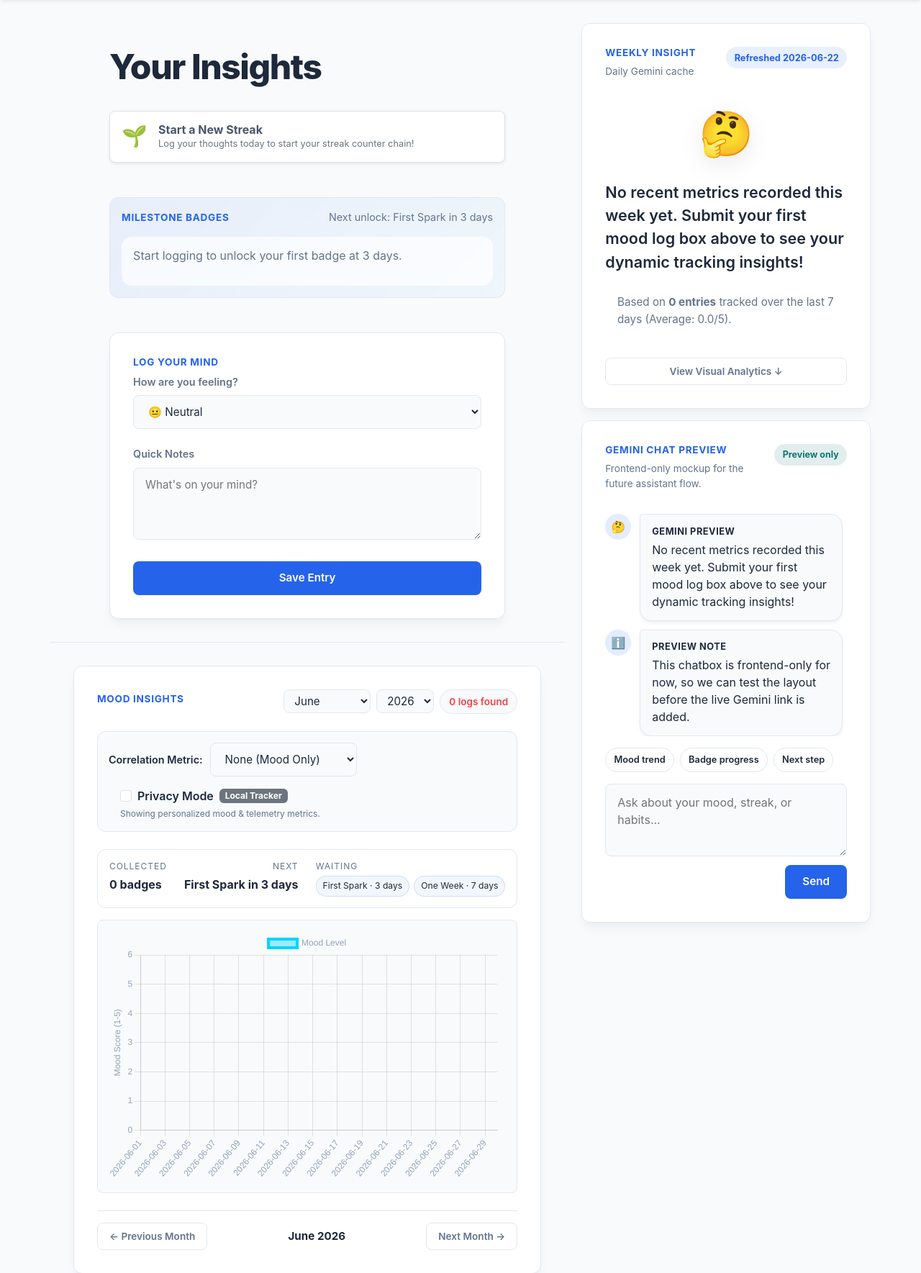
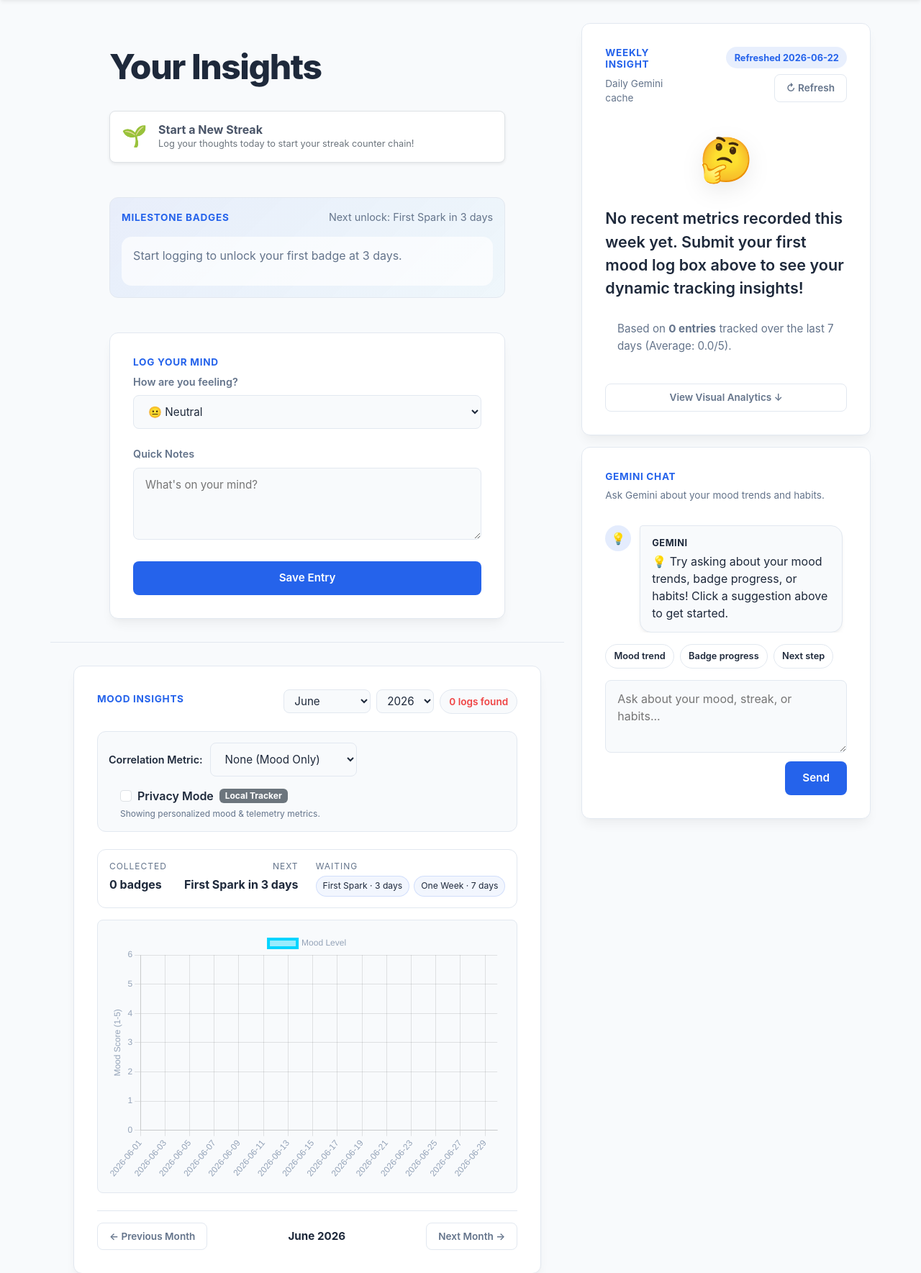
Before and after one commit to Je4emiah/2610-CSP1123-G18, a Flask app: page /dashboard in a window 1280 px wide. Shown: the part 71-1840 px from the top of the page at 72% size. Run offline with Flask 3, Linux system fonts and the light colour scheme; the visitor is signed in with stand-in values (Sample User, id 1); data comes from the database, SQL or seed files in the repository; data that the repository does not hold is empty; some libraries are stand-ins or nearby versions.

Commit message:
Implement real Gemini chat, insight refresh, cooldowns, and auth polish

```diff
--- a/app.py
+++ b/app.py
@@ -198,36 +198,48 @@ def get_daily_weekly_insight(username, recent_logs, entry_count):
     }
 
     if entry_count > 0:
-        try:
-            client = Client()
-            ai_prompt = build_weekly_insight_prompt(recent_logs)
-            response = client.models.generate_content(
-                model='gemini-2.5-flash',
-                contents=ai_prompt
-            )
+        api_key = os.environ.get('GOOGLE_API_KEY') or os.environ.get('GEMINI_API_KEY')
+        models_to_try = ['gemini-3.5-flash', 'gemini-2.5-flash', 'gemini-2.0-flash', 'gemini-pro']
+        response = None
+        last_error = None
 
-            if response.text and "|" in response.text:
-                parts = response.text.strip().split("|", 1)
-                weekly_insight = {
-                    "emoji": parts[0].strip(),
-                    "review": parts[1].strip(),
-                    "cached_date": current_date,
-                    "generated_at": datetime.datetime.now().isoformat(timespec='seconds'),
-                    "cache_status": "fresh",
-                }
-            elif response.text:
-                weekly_insight = {
-                    "emoji": "✨",
-                    "review": response.text.strip(),
-                    "cached_date": current_date,
-                    "generated_at": datetime.datetime.now().isoformat(timespec='seconds'),
-                    "cache_status": "fresh",
-                }
-        except Exception as e:
-            print(f"⚠️ Gemini API Call Failed: {e}")
+        ai_prompt = build_weekly_insight_prompt(recent_logs)
+
+        for model in models_to_try:
+            try:
+                client = Client(api_key=api_key)
+                response = client.models.generate_content(
+                    model=model,
+                    contents=ai_prompt
+                )
+                if response and response.text:
+                    break
+            except Exception as e:
+                last_error = e
+                continue
+
+        if response and response.text and "|" in response.text:
+            parts = response.text.strip().split("|", 1)
             weekly_insight = {
-                "emoji": "⚠️",
-                "review": "Unable to sync with live AI generation channels. Displaying local telemetry matrices.",
+                "emoji": parts[0].strip(),
+                "review": parts[1].strip(),
+                "cached_date": current_date,
+                "generated_at": datetime.datetime.now().isoformat(timespec='seconds'),
+                "cache_status": "fresh",
+            }
+        elif response and response.text:
+            weekly_insight = {
+                "emoji": "✨",
+                "review": response.text.strip(),
+                "cached_date": current_date,
+                "generated_at": datetime.datetime.now().isoformat(timespec='seconds'),
+                "cache_status": "fresh",
+            }
+        else:
+            print(f"⚠️ Gemini API Call Failed: {last_error}")
+            weekly_insight = {
+                "emoji": "💡",
+                "review": "Log your moods daily to unlock personalized AI insights. Every entry helps refine your emotional pattern analysis!",
                 "cached_date": current_date,
                 "generated_at": datetime.datetime.now().isoformat(timespec='seconds'),
                 "cache_status": "fallback",
@@ -286,6 +298,8 @@ def login():
             flash("Invalid username or password.", "danger")
             return redirect(url_for('login'))
 
+    if 'user_id' in session:
+        return redirect(url_for('dashboard'))
     return render_template('login.html')
 
 @app.route('/forgot_password', methods=['GET', 'POST'])
@@ -481,6 +495,21 @@ def api_daily_insight():
         return jsonify({"error": "Unauthorized"}), 401
 
     username = session['user_id']
+    force = request.args.get('force', '').lower() == 'true'
+
+    if force:
+        last_refresh = session.get('last_insight_refresh')
+        if last_refresh:
+            elapsed = (datetime.datetime.now() - datetime.datetime.fromisoformat(last_refresh)).total_seconds()
+            if elapsed < 300:
+                remaining = int(300 - elapsed)
+                return jsonify({"error": f"Please wait {remaining} seconds before refreshing.", "cooldown_remaining": remaining}), 429
+        db = get_db()
+        db.execute('DELETE FROM ai_insight_cache WHERE username = ? AND cached_date = ?',
+                   (username, datetime.date.today().isoformat()))
+        db.commit()
+        session['last_insight_refresh'] = datetime.datetime.now().isoformat()
+
     db = get_db()
     row = db.execute('''
         SELECT COUNT(*) as entry_count
@@ -500,6 +529,69 @@ def api_daily_insight():
 
     insight = get_daily_weekly_insight(username, recent_logs, entry_count)
     return jsonify(insight)
+
+@app.route('/api/chat', methods=['POST'])
+def api_chat():
+    if 'user_id' not in session:
+        return jsonify({"error": "Unauthorized"}), 401
+
+    username = session['user_id']
+    data = request.get_json()
+    user_message = data.get('message', '').strip() if data else ''
+    if not user_message:
+        return jsonify({"error": "Message is required."}), 400
+
+    last_chat = session.get('last_chat_time')
+    if last_chat:
+        elapsed = (datetime.datetime.now() - datetime.datetime.fromisoformat(last_chat)).total_seconds()
+        if elapsed < 120:
+            remaining = int(120 - elapsed)
+            return jsonify({"error": f"Please wait {remaining} seconds.", "cooldown_remaining": remaining}), 429
+
+    db = get_db()
+    recent_logs = db.execute('''
+        SELECT timestamp, mood_score, thought_text
+        FROM mood_logs
+        WHERE username = ?
+        AND timestamp >= datetime('now', '-7 days', 'localtime')
+        ORDER BY timestamp DESC LIMIT 10
+    ''', (username,)).fetchall()
+
+    insight_row = db.execute('''
+        SELECT emoji, review
+        FROM ai_insight_cache
+        WHERE username = ? AND cached_date = ?
+    ''', (username, datetime.date.today().isoformat())).fetchone()
+
+    context = "You are an empathetic wellness assistant in the MindMetric mood tracker app.\n\n"
+    context += "The user's recent mood entries (last 7 days):\n"
+    for log in recent_logs:
+        context += f"- {log['timestamp']}: Mood {log['mood_score']}/5 - \"{log['thought_text'] or 'No note'}\"\n"
+    if insight_row:
+        context += f"\nToday's AI insight: {insight_row['emoji']} - {insight_row['review']}\n"
+    context += f"\nThe user asks: {user_message}\n\nRespond conversationally, warmly, and concisely (2-4 sentences). Do not use markdown."
+
+    api_key = os.environ.get('GOOGLE_API_KEY') or os.environ.get('GEMINI_API_KEY')
+    models_to_try = ['gemini-3.5-flash', 'gemini-2.5-flash', 'gemini-2.0-flash', 'gemini-pro']
+    response = None
+    last_error = None
+
+    for model in models_to_try:
+        try:
+            client = Client(api_key=api_key)
+            response = client.models.generate_content(model=model, contents=context)
+            if response and response.text:
+                break
+        except Exception as e:
+            last_error = e
+            continue
+
+    if response and response.text:
+        session['last_chat_time'] = datetime.datetime.now().isoformat()
+        return jsonify({"reply": response.text.strip(), "cooldown": 120})
+    else:
+        print(f"Chat Gemini error: {last_error}")
+        return jsonify({"error": "AI service unavailable. Please try again later."}), 503
 
 @app.route('/logout')
 def logout():
@@ -559,6 +651,8 @@ def register():
             flash("Username already exists! Please choose a different one.", "danger")
             return redirect(url_for('register'))
 
+    if 'user_id' in session:
+        return redirect(url_for('dashboard'))
     return render_template('register.html')
 
 @app.route('/dashboard', methods=['GET', 'POST'])
--- a/static/css/style.css
+++ b/static/css/style.css
@@ -304,6 +304,30 @@
     font-size: 0.8rem;
     font-weight: 700;
     white-space: nowrap;
+}
+
+.insight-sidebar-actions {
+    display: flex;
+    align-items: center;
+    gap: 0.5rem;
+    flex-wrap: wrap;
+    justify-content: flex-end;
+}
+
+.insight-cooldown {
+    font-size: 0.75rem;
+    color: var(--text-muted);
+    white-space: nowrap;
+}
+
+.chat-cooldown {
+    font-size: 0.8rem;
+    color: var(--accent);
+    font-weight: 700;
+    white-space: nowrap;
+    background: color-mix(in srgb, var(--accent) 12%, transparent);
+    padding: 0.2rem 0.6rem;
+    border-radius: 4px;
 }
 
 .ai-emoji-display {
@@ -785,6 +809,13 @@
     font-family: inherit;
 }
 
+.chat-send-row {
+    display: flex;
+    align-items: center;
+    justify-content: flex-end;
+    gap: 0.75rem;
+}
+
 .chat-send-btn {
     align-self: flex-end;
 }
@@ -822,6 +853,9 @@
         text-align: left;
     }
 
+    .chat-send-row {
+        flex-wrap: wrap;
+    }
     .chat-send-btn {
         width: 100%;
     }
--- a/static/js/dashboard.js
+++ b/static/js/dashboard.js
@@ -287,39 +287,9 @@ function seedChatPreview(insight, forceReset = false) {
 
     if (thread.dataset.initialized === 'true') return;
 
-    thread.appendChild(createChatBubble('assistant', 'Gemini Preview', insight.review || 'This preview is ready for your future Gemini connection.', insight.emoji || '🤖'));
-    thread.appendChild(createChatBubble('assistant', 'Preview Note', 'This chatbox is frontend-only for now, so we can test the layout before the live Gemini link is added.', 'ℹ️'));
+    thread.appendChild(createChatBubble('assistant', 'Gemini', '💡 Try asking about your mood trends, badge progress, or habits! Click a suggestion above to get started.', '💡'));
     thread.dataset.initialized = 'true';
     thread.scrollTop = thread.scrollHeight;
-}
-
-function generatePreviewReply(messageText, insight) {
-    const text = messageText.toLowerCase();
-    const panel = document.getElementById('chatPreviewModule');
-    const badgeCount = panel ? parseInt(panel.dataset.badgeCount || '0', 10) : 0;
-    const nextLabel = panel ? panel.dataset.nextLabel || '' : '';
-    const nextDays = panel ? panel.dataset.nextDays || '' : '';
-
-    if (text.includes('badge') || text.includes('milestone')) {
-        if (badgeCount > 0 && nextLabel) {
-            return `You have ${badgeCount} milestone badge${badgeCount === 1 ? '' : 's'} collected already. The next one waiting is ${nextLabel}${nextDays ? ` in ${nextDays} days` : ''}.`;
-        }
-        return 'Your first milestone unlocks at 3 days, so the preview can already show the achievement flow even before it is wired to Gemini.';
-    }
-
-    if (text.includes('streak')) {
-        return 'The dashboard already tracks streak momentum, and this preview is ready to answer streak questions once the live assistant is connected.';
-    }
-
-    if (text.includes('sleep') || text.includes('step') || text.includes('active')) {
-        return `The chart already supports those correlations. For now, this preview can show how Gemini's answer will feel when it is connected later.`;
-    }
-
-    if (text.includes('mood') || text.includes('feeling') || text.includes('trend')) {
-        return insight.review || 'Your current insight is ready, but the live assistant link is intentionally paused for this preview build.';
-    }
-
-    return 'This is a preview shell only, so the chat answer is local for now. The next step is wiring the same layout to Gemini.';
 }
 
 function appendPreviewMessage(role, label, messageText, emoji) {
@@ -330,13 +300,119 @@ function appendPreviewMessage(role, label, messageText, emoji) {
     thread.scrollTop = thread.scrollHeight;
 }
 
-function bindChatPreviewInteractions(insight) {
+// --- Insight Refresh with 5-min cooldown ---
+async function handleRefreshInsight() {
+    const btn = document.getElementById('refreshInsightBtn');
+    const cooldownEl = document.getElementById('insightCooldown');
+    if (!btn) return;
+
+    btn.disabled = true;
+    btn.textContent = 'Refreshing...';
+
+    try {
+        const response = await fetch('/api/daily_insight?force=true');
+        const data = await response.json();
+
+        if (response.status === 429) {
+            const remaining = data.cooldown_remaining || 300;
+            btn.textContent = '↻ Refresh';
+            btn.disabled = true;
+            cooldownEl.classList.remove('d-none');
+            startCountdown(remaining, btn, cooldownEl);
+            return;
+        }
+
+        if (data.error) {
+            console.error('Insight refresh error:', data.error);
+            btn.textContent = '↻ Refresh';
+            btn.disabled = false;
+            return;
+        }
+
+        renderInsightPanel(data);
+        seedChatPreview(data, true);
+        btn.textContent = '↻ Refresh';
+        btn.disabled = false;
+    } catch (error) {
+        console.error('Insight refresh failed:', error);
+        btn.textContent = '↻ Refresh';
+        btn.disabled = false;
+    }
+}
+
+function startCountdown(seconds, btn, el) {
+    let remaining = seconds;
+    const origLabel = btn ? btn.textContent : '';
+    el.textContent = `Cooldown ${remaining}s`;
+    el.classList.remove('d-none');
+    if (btn) btn.textContent = `Wait ${remaining}s`;
+
+    const interval = setInterval(() => {
+        remaining--;
+        if (remaining <= 0) {
+            clearInterval(interval);
+            el.classList.add('d-none');
+            if (btn) {
+                btn.disabled = false;
+                btn.textContent = origLabel;
+            }
+        } else {
+            el.textContent = `Cooldown ${remaining}s`;
+            if (btn) btn.textContent = `Wait ${remaining}s`;
+        }
+    }, 1000);
+}
+
+// --- Real Gemini Chat with 2-min cooldown ---
+async function sendChatMessage(message) {
+    const thread = document.getElementById('chatPreviewThread');
+    const sendBtn = document.getElementById('chatSendBtn');
+    const cooldownEl = document.getElementById('chatCooldown');
+    if (!thread) return;
+
+    const typingBubble = createChatBubble('assistant', 'Gemini', 'Thinking...', '🤖');
+    thread.appendChild(typingBubble);
+    thread.scrollTop = thread.scrollHeight;
+
+    sendBtn.disabled = true;
+
+    try {
+        const response = await fetch('/api/chat', {
+            method: 'POST',
+            headers: { 'Content-Type': 'application/json' },
+            body: JSON.stringify({ message })
+        });
+        const data = await response.json();
+
+        if (typingBubble.parentNode) typingBubble.remove();
+
+        if (response.status === 429) {
+            const remaining = data.cooldown_remaining || 120;
+            startCountdown(remaining, sendBtn, cooldownEl);
+            return;
+        }
+
+        if (data.error) {
+            appendPreviewMessage('assistant', 'Gemini', data.error, '⚠️');
+            sendBtn.disabled = false;
+            return;
+        }
+
+        appendPreviewMessage('assistant', 'Gemini', data.reply, '🤖');
+        sendBtn.disabled = false;
+    } catch (error) {
+        if (typingBubble.parentNode) typingBubble.remove();
+        appendPreviewMessage('assistant', 'Gemini', 'Connection error. Please try again.', '⚠️');
+        sendBtn.disabled = false;
+    }
+}
+
+function bindChatInteractions(insight) {
     const form = document.getElementById('chatPreviewForm');
     const input = document.getElementById('chatPreviewInput');
-    const thread = document.getElementById('chatPreviewThread');
     const suggestionButtons = document.querySelectorAll('.chat-suggestion-chip');
 
-    if (!form || !input || !thread) return;
+    if (!form || !input) return;
     if (form.dataset.bound === 'true') return;
     form.dataset.bound = 'true';
 
@@ -344,13 +420,8 @@ function bindChatPreviewInteractions(insight) {
         event.preventDefault();
         const messageText = input.value.trim();
         if (!messageText) return;
-
-        appendPreviewMessage('user', 'You', messageText, '🙂');
         input.value = '';
-
-        window.setTimeout(() => {
-            appendPreviewMessage('assistant', 'Gemini Preview', generatePreviewReply(messageText, insight), insight.emoji || '🤖');
-        }, 450);
+        sendChatMessage(messageText);
     });
 
     suggestionButtons.forEach(button => {
@@ -398,6 +469,6 @@ function initInsightSidebar() {
 
     renderInsightPanel(insight);
     seedChatPreview(insight);
-    bindChatPreviewInteractions(insight);
+    bindChatInteractions(insight);
     startDailyInsightTimer();
 }
--- a/templates/dashboard.html
+++ b/templates/dashboard.html
@@ -196,7 +196,11 @@
           <h3 class="section-label">Weekly Insight</h3>
           <p class="insight-sidebar-meta">Daily Gemini cache</p>
         </div>
-        <span id="insightCacheDate" class="insight-refresh-pill">Refreshed {{ insight.cached_date }}</span>
+        <div class="insight-sidebar-actions">
+          <span id="insightCacheDate" class="insight-refresh-pill">Refreshed {{ insight.cached_date }}</span>
+          <button id="refreshInsightBtn" class="nav-item-btn" onclick="handleRefreshInsight()">↻ Refresh</button>
+          <span id="insightCooldown" class="insight-cooldown d-none"></span>
+        </div>
       </div>
 
       <div class="ai-emoji-display insight-emoji-display" id="aiEmoji">{{ insight.emoji }}</div>
@@ -214,10 +218,9 @@
     <section class="content-panel chat-preview-module" id="chatPreviewModule">
       <div class="chat-preview-header">
         <div>
-          <h3 class="section-label">Gemini Chat Preview</h3>
-          <p class="chat-preview-subtitle">Frontend-only mockup for the future assistant flow.</p>
+          <h3 class="section-label">Gemini Chat</h3>
+          <p class="chat-preview-subtitle">Ask Gemini about your mood trends and habits.</p>
         </div>
-        <span class="chat-preview-pill">Preview only</span>
       </div>
 
       <div class="chat-thread" id="chatPreviewThread"></div>
@@ -229,9 +232,12 @@
       </div>
 
       <form class="chat-composer" id="chatPreviewForm">
-        <label class="sr-only" for="chatPreviewInput">Chat with Gemini preview</label>
+        <label class="sr-only" for="chatPreviewInput">Chat with Gemini</label>
         <textarea id="chatPreviewInput" class="chat-input" rows="3" placeholder="Ask about your mood, streak, or habits..."></textarea>
-        <button type="submit" class="action-btn chat-send-btn">Send</button>
+        <div class="chat-send-row">
+          <span id="chatCooldown" class="chat-cooldown d-none"></span>
+          <button type="submit" class="action-btn chat-send-btn" id="chatSendBtn">Send</button>
+        </div>
       </form>
     </section>
   </aside>
--- a/templates/index.html
+++ b/templates/index.html
@@ -13,10 +13,12 @@
         MindMetric helps you log your daily thoughts, visualize deep emotional trends over months and
         years, and optimize your mental well-being securely.
       </p>
+      {% if not current_user %}
       <div class="hero-cta-group">
         <a href="{{ url_for('register') }}" class="btn btn-light">Get Started Free</a>
         <a href="{{ url_for('login') }}" class="btn btn-outline-light">Sign In</a>
       </div>
+      {% endif %}
     </div>
   </header>
 
--- a/templates/register.html
+++ b/templates/register.html
@@ -16,12 +16,12 @@
 <form action="{{ url_for('register') }}" method="POST" id="registrationForm">
       <div class="form-group">
         <label class="form-label" for="username">Username</label>
-        <input type="text" id="username" name="username" class="form-input" placeholder="Dev123" required />
+        <input type="text" id="username" name="username" class="form-input" placeholder="Username" required />
       </div>
 
       <div class="form-group">
         <label class="form-label" for="full_name">Name</label>
-        <input type="text" id="full_name" name="full_name" class="form-input" placeholder="Your real name" required />
+        <input type="text" id="full_name" name="full_name" class="form-input" placeholder="Display Name" required />
       </div>
 
       <div class="form-group">
```
Also changed, not shown: static/uploads/profile_pics/Dev123_jpj_Screenshot_2026-06-14_205541.png (added).
